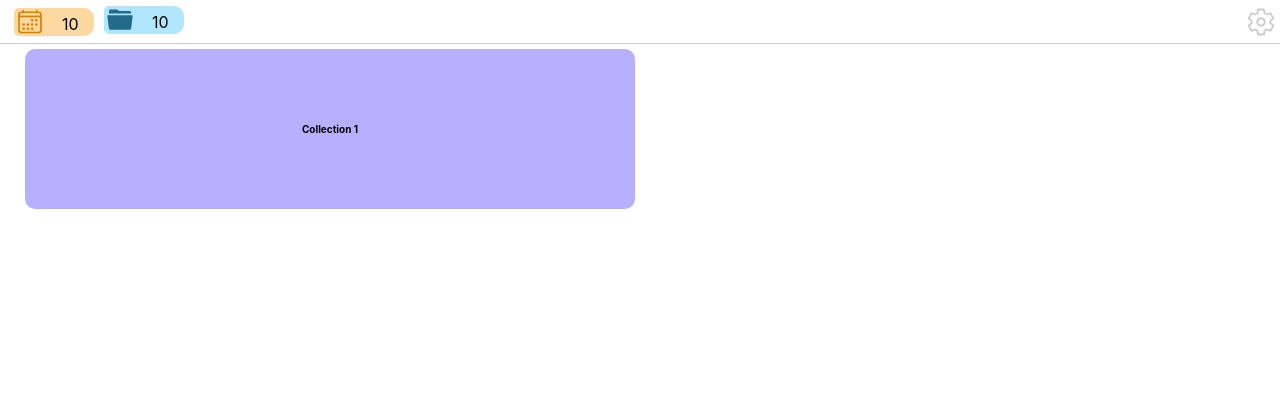
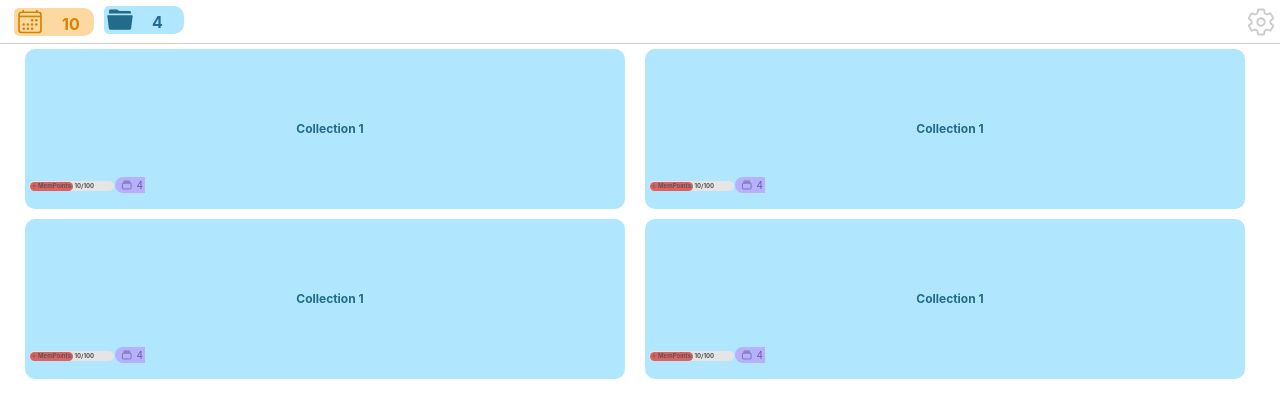
Before and after one commit to SatinTo/Memry, a React (Create React App) app: page /collections in a window 1280 px wide. Shown: the top 418 px of the page. Built offline with nearby package versions, Linux system fonts and the light colour scheme.

Commit message:
chore: Adds the progress bar and Card counter in collection card

```diff
--- a/src/components/CollectionItems.jsx
+++ b/src/components/CollectionItems.jsx
@@ -1,28 +1,35 @@
 import {
-	IonContent,
-	IonPage,
-	IonToolbar,
-	IonIcon,
-	IonHeader,
-	IonRow,
-	IonCard,
 	IonCardContent,
 	IonCol,
-	IonCardTitle
+	IonCardTitle,
+	IonCardSubtitle,
+	IonIcon
 } from "@ionic/react";
 import React from "react";
-import {calendarOutline, folderOpenSharp, settingsOutline} from 'ionicons/icons';
+import { addSharp, albumsOutline, folderOpenOutline } from "ionicons/icons";
+// import {calendarOutline, folderOpenSharp, settingsOutline} from 'ionicons/icons';
 
 const CollectionItems = () => {
 	return (
 		<IonCol size="6">
 			<div style={{height: "20vh", boxShadow: "none"}}>
-				<div className="card__face card__face--front" style={{ borderRadius: "10px", display: "inline-block", width: "calc(100% - 10px)", margin: "auto", height: "inherit"}}>
+				<div style={{ borderRadius: "10px", display: "inline-block", width: "calc(100% - 10px)", margin: "auto", height: "inherit", backgroundColor: "#B0E7FF"}}>
 					<IonCardContent className="container">
-						<IonCardTitle style={{fontSize: "10px"}}>
+						<IonCardTitle style={{fontSize: "12px", color: "#236B8A"}}>
 							Collection 1
 						</IonCardTitle>
 					</IonCardContent>
+					<div style={{display: "flex", position: "absolute", width: "100%", bottom: "23px"}}>
+						<div style={{ display: "flex", padding: "1px", paddingRight: "20px", background: "#E5E5E5", marginLeft: "4px", borderRadius: "15px", marginTop: "4px", color:"#575757", position: "relative", zIndex: "2"}}>
+							<IonIcon icon={addSharp} style={{fontSize: "8px"}}/>
+							<span style={{fontSize:"6px", fontWeight: "bold"}}>MemPoints: 10/100</span>
+							<div style={{position: "absolute", backgroundColor: "#DD6363", width: "50%", height: "88%", borderRadius: "5px", zIndex: "-1"}}></div>
+						</div>
+						<div style={{display: "flex", marginLeft: "90px", position: "absolute", backgroundColor: "#B7B0FF", width: "30px", padding: "2px", borderRadius: "8px 0 0 8px", color: "#656290"}}>
+							<IonIcon icon={albumsOutline} style={{fontSize: "12px", paddingLeft: "4px"}} />
+							<span style={{fontSize:"10px", paddingLeft: "4px"}}>4 </span>
+						</div>
+					</div>
 				</div>
 			</div>
 		</IonCol>
--- a/src/pages/Collections.jsx
+++ b/src/pages/Collections.jsx
@@ -4,11 +4,7 @@ import {
 	IonToolbar,
 	IonIcon,
 	IonHeader,
-	IonRow,
-	IonCard,
-	IonCardContent,
-	IonCol,
-	IonCardTitle
+	IonRow
 } from "@ionic/react";
 import React from "react";
 import {calendarOutline, folderOpenSharp, settingsOutline} from 'ionicons/icons';
@@ -21,11 +17,11 @@ const Collections = () => {
 				<IonToolbar>
 					<div slot="start" style={{ width: "80px", backgroundColor: "#FDD9A2", height: "28px", borderRadius: "5px 10px 10px 5px", marginLeft: "10px"}}>
 						<IonIcon icon={calendarOutline} style={{width: "2rem", height: "27px", color: "#D78203", float:"left"}}/>
-						<span style={{float:"left", padding: "6px", marginLeft: "10px"}}>10</span>
+						<span style={{float:"left", padding: "6px", marginLeft: "10px", fontWeight: "bold", color:"#D78203"}}>10</span>
 					</div>
 					<div style={{ width: "80px", backgroundColor: "#B0E7FF", height: "28px", borderRadius: "5px 10px 10px 5px", marginLeft: "10px"}}>
 						<IonIcon icon={folderOpenSharp} style={{width: "2rem", height: "27px", color: "#236B8A", float:"left"}}/>
-						<span style={{float:"left", padding: "6px", marginLeft: "10px"}}>10 </span>
+						<span style={{float:"left", padding: "6px", marginLeft: "10px", fontWeight: "bold", color:"#236B8A"}}>4 </span>
 					</div>
 					<IonIcon icon={settingsOutline} slot="end" style={{width: "30px", height:"30px", color:"#CCCCCC"}}/>
 				</IonToolbar>
@@ -33,6 +29,9 @@ const Collections = () => {
 			<IonContent scrollEvents={false}>
 				<div style={{padding: "0 20px"}}>
 					<IonRow>
+						<CollectionItems />
+						<CollectionItems />
+						<CollectionItems />
 						<CollectionItems />
 					</IonRow>
 				</div>
```
